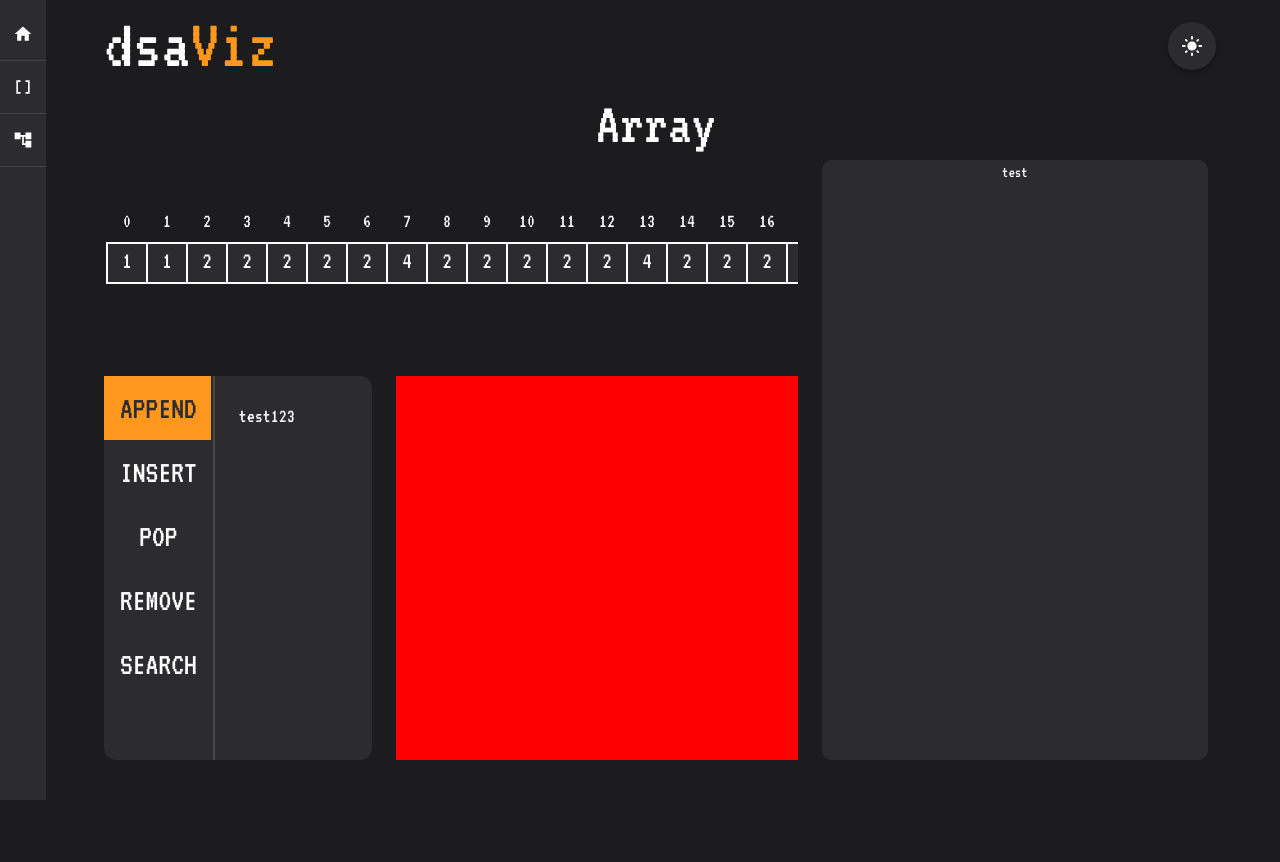
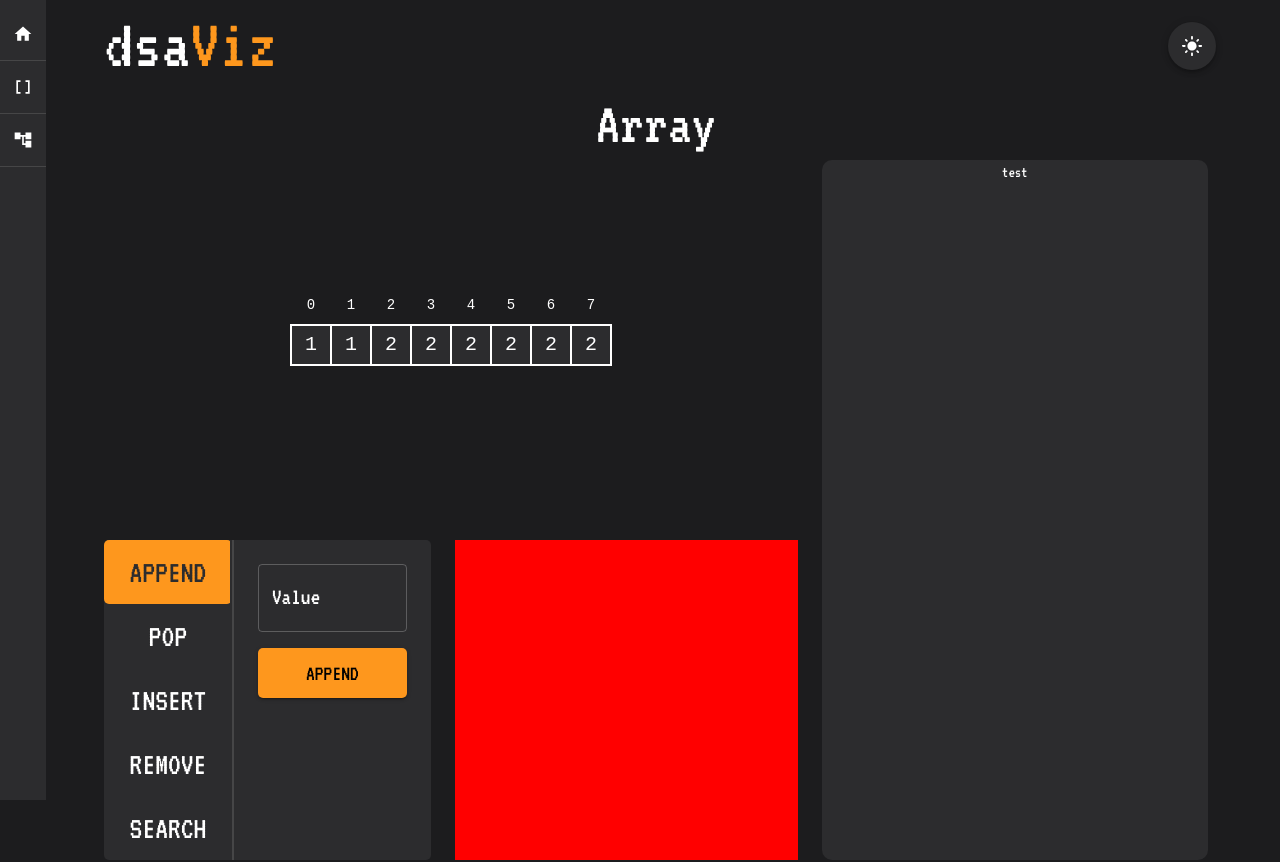
Before and after one commit to lukereed1/dsaviz, a React (Vite) app: page /array in a window 1280 px wide. Shown: the top 862 px of the page. Built offline with nearby package versions, Linux system fonts and the light colour scheme.

Commit message:
Tabbed operation menu complete for arrays, as well as text inputs for values and index's

```diff
--- /dev/null
+++ b/src/app/components/IndexTextInput.tsx
@@ -0,0 +1,36 @@
+import { TextField, useTheme } from "@mui/material";
+import { ChangeEvent } from "react";
+
+interface Props {
+	setIndex: (index: string) => void;
+}
+
+export default function IndexTextInput({ setIndex }: Props) {
+	const theme = useTheme();
+	const handleChange = (event: ChangeEvent<HTMLInputElement>) => {
+		setIndex(event.target.value);
+	};
+
+	return (
+		<TextField
+			sx={{ marginTop: 2 }}
+			onChange={handleChange}
+			inputProps={{
+				style: {
+					color: theme.palette.text.primary,
+					fontSize: 24,
+				},
+			}}
+			InputLabelProps={{
+				style: {
+					color: theme.palette.text.primary,
+					fontSize: 24,
+				},
+			}}
+			id="outlined-basic"
+			label="Index"
+			variant="outlined">
+			Index
+		</TextField>
+	);
+}
--- /dev/null
+++ b/src/app/components/OperationButton.tsx
@@ -0,0 +1,32 @@
+import { Button } from "@mui/material";
+
+interface Props {
+	label: string;
+}
+
+export default function OperationButton({ label }: Props) {
+	const handleClick = () => {
+		console.log(label);
+	};
+
+	return (
+		<Button
+			variant="contained"
+			onClick={handleClick}
+			sx={{
+				marginTop: 2,
+				color: "text.secondary",
+				bgcolor: "secondary.main",
+				borderRadius: "5px",
+				paddingX: 6,
+				fontSize: 22,
+				"&:hover": {
+					backgroundColor: "background.default",
+					color: "text.primary",
+					boxShadow: 2,
+				},
+			}}>
+			{label}
+		</Button>
+	);
+}
--- /dev/null
+++ b/src/app/components/ValueTextInput.tsx
@@ -0,0 +1,36 @@
+import { TextField, useTheme } from "@mui/material";
+import { ChangeEvent } from "react";
+
+interface Props {
+	setValue: (value: string) => void;
+}
+
+export default function ValueTextInput({ setValue }: Props) {
+	const theme = useTheme();
+
+	const handleChange = (event: ChangeEvent<HTMLInputElement>) => {
+		setValue(event.target.value);
+	};
+
+	return (
+		<TextField
+			onChange={handleChange}
+			inputProps={{
+				style: {
+					color: theme.palette.text.primary,
+					fontSize: 24,
+				},
+			}}
+			InputLabelProps={{
+				style: {
+					color: theme.palette.text.primary,
+					fontSize: 24,
+				},
+			}}
+			id="outlined-basic"
+			label="Value"
+			variant="outlined">
+			Value
+		</TextField>
+	);
+}
--- a/src/app/components/VerticalTabs.tsx
+++ b/src/app/components/VerticalTabs.tsx
@@ -1,4 +1,4 @@
-import { Box, Divider, Tab, Tabs, Typography } from "@mui/material";
+import { Box, Tab, Tabs } from "@mui/material";
 import { ReactNode, SyntheticEvent, useState } from "react";
 
 interface TabPanelProps {
@@ -10,17 +10,12 @@ interface TabPanelProps {
 function TabPanel({ children, index, value, ...other }: TabPanelProps) {
 	return (
 		<div
+			style={{ flex: 1 }}
 			role="tabpanel"
 			hidden={value !== index}
 			id={`vertical-tabpabel-${index}`}
 			{...other}>
-			{value === index && (
-				<Box sx={{ p: 3 }}>
-					<Typography variant="h6" color={"text.primary"}>
-						{children}
-					</Typography>
-				</Box>
-			)}
+			{value === index && <Box sx={{ p: 1 }}>{children}</Box>}
 		</div>
 	);
 }
@@ -45,7 +40,6 @@ export default function VerticalTabs({ operations }: VerticalTabsProps) {
 
 	const handleChange = (event: SyntheticEvent, newValue: number) => {
 		setValue(newValue);
-		console.log(newValue);
 	};
 
 	return (
@@ -55,7 +49,7 @@ export default function VerticalTabs({ operations }: VerticalTabsProps) {
 				bgcolor: "primary.main",
 				display: "flex",
 				height: "100%",
-				borderRadius: "12px",
+				borderRadius: "5px",
 			}}>
 			<Tabs
 				orientation="vertical"
@@ -64,12 +58,15 @@ export default function VerticalTabs({ operations }: VerticalTabsProps) {
 				onChange={handleChange}
 				aria-label="Operations"
 				sx={{
+					width: 130,
 					borderRight: 2,
 					borderColor: "divider",
 				}}>
 				{operations.map((operation, index) => (
 					<Tab
+						key={index}
 						sx={{
+							borderRadius: "5px",
 							fontSize: 32,
 							color: "text.primary",
 							...(value === index && {
@@ -77,30 +74,15 @@ export default function VerticalTabs({ operations }: VerticalTabsProps) {
 							}),
 						}}
 						label={operation.label}
-						{...allyProps(index)}></Tab>
+						{...allyProps(index)}
+					/>
 				))}
 			</Tabs>
 			{operations.map((operation, index) => (
-				<TabPanel value={value} index={index}>
+				<TabPanel key={index} value={value} index={index}>
 					{operation.children}
 				</TabPanel>
 			))}
-
-			{/* <TabPanel value={value} index={0}>
-				234234234
-			</TabPanel>
-			<TabPanel value={value} index={1}>
-				2
-			</TabPanel>
-			<TabPanel value={value} index={2}>
-				3
-			</TabPanel>
-			<TabPanel value={value} index={3}>
-				4
-			</TabPanel>
-			<TabPanel value={value} index={4}>
-				5
-			</TabPanel> */}
 		</Box>
 	);
 }
--- a/src/app/theme/theme.ts
+++ b/src/app/theme/theme.ts
@@ -37,7 +37,7 @@ export const getDesignTokens = (mode: PaletteMode) => ({
 			  }),
 	},
 	typography: {
-		fontFamily: "VT323",
+		fontFamily: "VT323, sans-serif",
 		fontWeightRegular: 400,
 	},
 });
--- a/src/pages/data-structures/DataStructurePage.tsx
+++ b/src/pages/data-structures/DataStructurePageTemplate.tsx
@@ -7,7 +7,7 @@ interface Props {
 	operations?: ReactNode;
 }
 
-export default function DataStructurePage(props: Props) {
+export default function DataStructurePageTemplate(props: Props) {
 	return (
 		<Box textAlign={"center"} paddingLeft={10} paddingRight={6}>
 			<Typography variant="h2">{props.header}</Typography>
@@ -17,7 +17,7 @@ export default function DataStructurePage(props: Props) {
 				display={"flex"}
 				textAlign={"center"}
 				gap={3}
-				height={600}>
+				height={700}>
 				<Box
 					alignContent={"center"}
 					display={"flex"}
@@ -26,7 +26,7 @@ export default function DataStructurePage(props: Props) {
 					flex={1}
 					gap={3}
 					overflow={"auto"}>
-					<Box alignContent={"center"} flex={0.5} overflow={"auto"}>
+					<Box alignContent={"center"} flex={1.5} overflow={"auto"}>
 						{props.dataStructure}
 					</Box>
 					<Box display={"flex"} flex={1} gap={3}>
--- a/src/pages/data-structures/array/ArrayVisual.tsx
+++ b/src/pages/data-structures/array/Array2D.tsx
@@ -6,7 +6,7 @@ interface Props {
 	data: number[];
 }
 
-export default function ArrayVisualizer({ data }: Props) {
+export default function Array2D({ data }: Props) {
 	const theme = useTheme();
 	const svgRef = useRef<SVGSVGElement | null>(null);
 
@@ -50,7 +50,8 @@ export default function ArrayVisualizer({ data }: Props) {
 				.attr("text-anchor", "middle")
 				.attr("dominant-baseline", "middle")
 				.attr("fill", theme.palette.text.primary)
-				.attr("font-size", "24px")
+				.attr("font-size", "20px")
+				.attr("font-family", "monospace")
 				.text((d) => d);
 
 			// Draws indexes
@@ -63,7 +64,8 @@ export default function ArrayVisualizer({ data }: Props) {
 				.attr("y", 10)
 				.attr("text-anchor", "middle")
 				.attr("dominant-baseline", "middle")
-				.attr("font-size", "20px")
+				.attr("font-size", "14px")
+				.attr("font-family", "monospace")
 				.attr("fill", theme.palette.text.primary)
 				.text((_, i) => i);
 		}
--- /dev/null
+++ b/src/pages/data-structures/array/ArrayOperations.tsx
@@ -0,0 +1,67 @@
+import { Box } from "@mui/material";
+import OperationButton from "../../../app/components/OperationButton";
+import ValueTextInput from "../../../app/components/ValueTextInput";
+import IndexTextInput from "../../../app/components/IndexTextInput";
+
+interface Props {
+	operation: string;
+	value?: string;
+	index?: string;
+	setValue: (value: string) => void;
+	setIndex?: (value: string) => void;
+}
+
+const boxStyles = {
+	display: "flex",
+	flexDirection: "column",
+	padding: 2,
+	marginTop: 0,
+};
+
+export default function ArrayOperations(props: Props) {
+	const { operation } = props;
+
+	switch (operation) {
+		case "Append":
+			return (
+				<Box sx={boxStyles}>
+					<ValueTextInput setValue={props.setValue} />
+					<OperationButton label="Append" />
+				</Box>
+			);
+			break;
+		case "Insert":
+			return (
+				<Box sx={boxStyles}>
+					<ValueTextInput setValue={props.setValue} />
+					<IndexTextInput setIndex={props.setIndex!} />
+					<OperationButton label="Insert" />
+				</Box>
+			);
+			break;
+		case "Pop":
+			return (
+				<Box sx={boxStyles}>
+					<ValueTextInput setValue={props.setValue} />
+					<OperationButton label="Pop" />
+				</Box>
+			);
+			break;
+		case "Remove":
+			return (
+				<Box sx={boxStyles}>
+					<ValueTextInput setValue={props.setValue} />
+					<IndexTextInput setIndex={props.setIndex!} />
+					<OperationButton label="Remove" />
+				</Box>
+			);
+			break;
+		case "Search":
+			return (
+				<Box sx={boxStyles}>
+					<ValueTextInput setValue={props.setValue} />
+					<OperationButton label="Search" />
+				</Box>
+			);
+	}
+}
--- a/src/pages/data-structures/array/ArrayPage.tsx
+++ b/src/pages/data-structures/array/ArrayPage.tsx
@@ -1,32 +1,69 @@
-import DataStructurePage from "../DataStructurePage";
+import DataStructurePageTemplate from "../DataStructurePageTemplate";
 import { useState } from "react";
-import ArrayVisual from "./ArrayVisual";
-import ArrayVisualizer from "./ArrayVisual";
+import Array2D from "./Array2D";
 import VerticalTabs from "../../../app/components/VerticalTabs";
+import ArrayOperations from "./ArrayOperations";
+import { Typography } from "@mui/material";
 
 export default function ArrayPage() {
+	const [valueInput, setValueInput] = useState("");
+	const [indexInput, setIndexInput] = useState("");
 	const [array, setArray] = useState([]);
 
 	const arrayOperations = [
-		{ label: "Append", children: "test123" },
-		{ label: "Insert" },
-		{ label: "Pop" },
-		{ label: "Remove" },
-		{ label: "Search" },
+		{
+			label: "Append",
+			children: (
+				<ArrayOperations
+					operation="Append"
+					setValue={setValueInput}
+					value={valueInput}
+				/>
+			),
+		},
+		{
+			label: "Pop",
+			children: (
+				<ArrayOperations operation="Pop" setValue={setValueInput} />
+			),
+		},
+		{
+			label: "Insert",
+			children: (
+				<ArrayOperations
+					operation="Insert"
+					setValue={setValueInput}
+					setIndex={setIndexInput}
+				/>
+			),
+		},
+		{
+			label: "Remove",
+			children: (
+				<ArrayOperations
+					operation="Remove"
+					setValue={setValueInput}
+					setIndex={setIndexInput}
+				/>
+			),
+		},
+		{
+			label: "Search",
+			children: (
+				<ArrayOperations operation="Search" setValue={setValueInput} />
+			),
+		},
 	];
 
 	return (
-		<DataStructurePage
-			header="Array"
-			operations={<VerticalTabs operations={arrayOperations} />}
-			dataStructure={
-				<ArrayVisualizer
-					data={[
-						1, 1, 2, 2, 2, 2, 2, 4, 2, 2, 2, 2, 2, 4, 2, 2, 2, 2, 2,
-						4, 2,
-					]}
-				/>
-			}
-		/>
+		<>
+			<DataStructurePageTemplate
+				header="Array"
+				operations={<VerticalTabs operations={arrayOperations} />}
+				dataStructure={<Array2D data={[1, 1, 2, 2, 2, 2, 2, 2]} />}
+			/>
+			<Typography variant="h1">{valueInput}</Typography>
+			<Typography variant="h1">{indexInput}</Typography>
+		</>
 	);
 }
```
